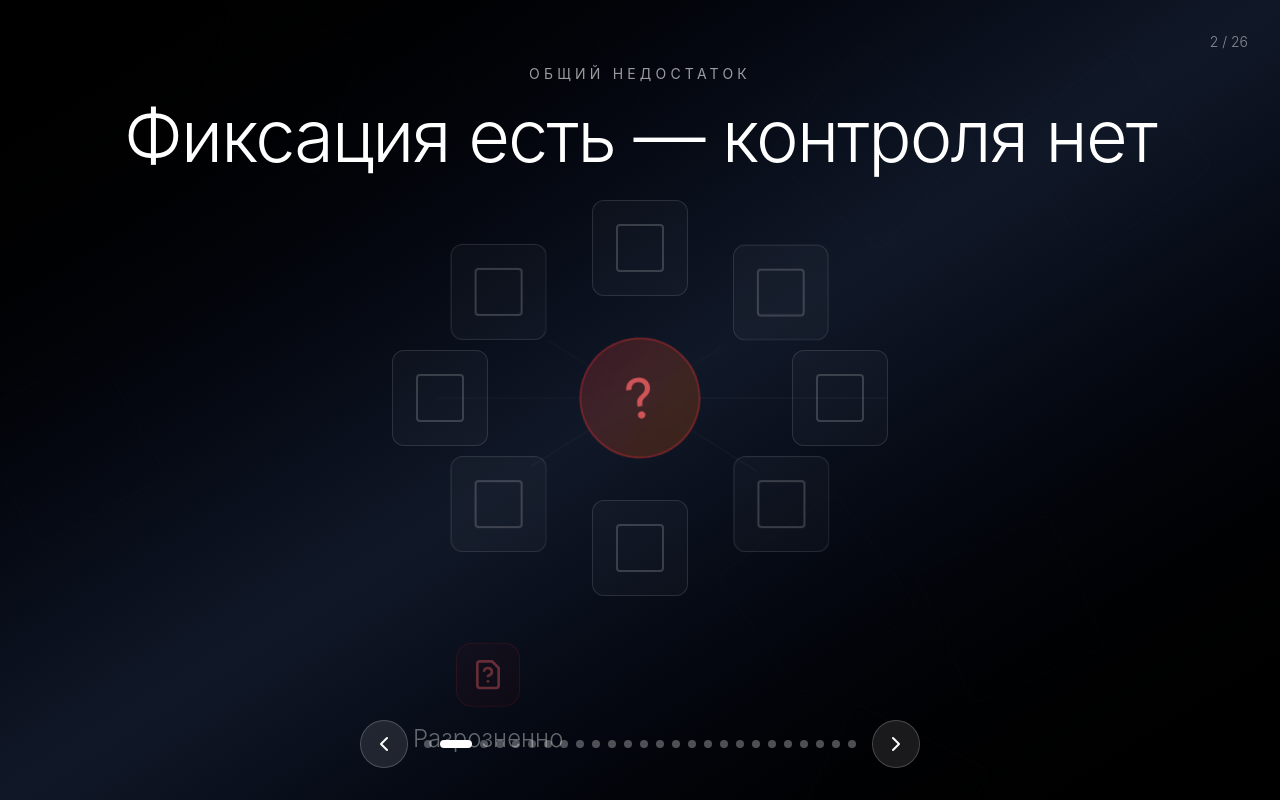
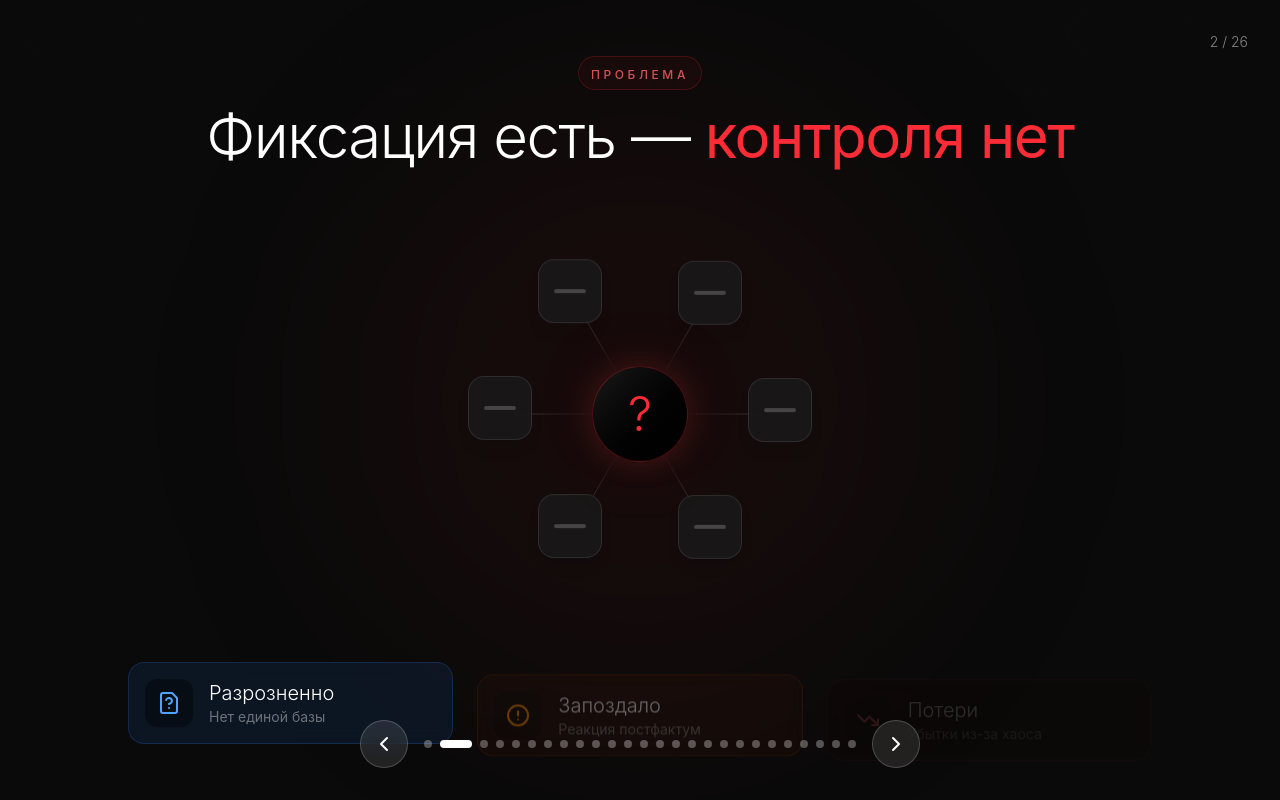
Before and after one commit to nurgu1/ozimiz.control, a React app: page / in a window 1280 px wide. Both pictures are taken after a click on the button 468 px from the left and 744 px from the top of the page. Built offline with nearby package versions, Linux system fonts and the light colour scheme; the HTML template or start-up script is replaced by a standard one.

Commit message:
Enhance Slide02Problem with detailed issues and styles
Refactor Slide02Problem component to include descriptions and styles for issues. Update animations and layout for improved visual presentation.

```diff
--- a/src/app/components/slides/Slide02Problem.tsx
+++ b/src/app/components/slides/Slide02Problem.tsx
@@ -1,145 +1,163 @@
 import { motion } from 'motion/react';
-import { FileQuestion, AlertCircle, TrendingDown } from 'lucide-react';
+import { FileQuestion, AlertCircle, TrendingDown, X } from 'lucide-react';
 
 export function Slide02Problem() {
   const issues = [
-    { label: 'Разрозненно', icon: FileQuestion },
-    { label: 'Запоздало', icon: AlertCircle },
-    { label: 'Потери', icon: TrendingDown }
+    {
+      label: 'Разрозненно',
+      desc: 'Нет единой базы',
+      icon: FileQuestion,
+      color: 'text-blue-400',
+      bg: 'bg-blue-500/10',
+      border: 'border-blue-500/20'
+    },
+    {
+      label: 'Запоздало',
+      desc: 'Реакция постфактум',
+      icon: AlertCircle,
+      color: 'text-orange-400',
+      bg: 'bg-orange-500/10',
+      border: 'border-orange-500/20'
+    },
+    {
+      label: 'Потери',
+      desc: 'Убытки из-за хаоса',
+      icon: TrendingDown,
+      color: 'text-red-400',
+      bg: 'bg-red-500/10',
+      border: 'border-red-500/20'
+    }
   ];
 
   return (
-    <div className="w-full h-full flex flex-col items-center justify-center bg-gradient-to-br from-black via-gray-900 to-black p-16 relative overflow-hidden">
-      {/* Chaotic Background Elements */}
-      <div className="absolute inset-0 overflow-hidden">
-        {[...Array(15)].map((_, i) => (
+    <div className="w-full h-screen flex flex-col items-center justify-between bg-[#0a0a0a] text-white p-6 relative overflow-hidden">
+
+      {/* Background Ambient Glow (Red/Orange for "Problem" theme) */}
+      <div className="absolute top-1/2 left-1/2 -translate-x-1/2 -translate-y-1/2 w-[600px] h-[600px] bg-red-900/10 blur-[100px] rounded-full pointer-events-none" />
+
+      {/* Chaotic Background Elements (Subtler) */}
+      <div className="absolute inset-0 overflow-hidden pointer-events-none">
+        {[...Array(8)].map((_, i) => (
           <motion.div
             key={i}
             initial={{
               x: Math.random() * window.innerWidth,
               y: Math.random() * window.innerHeight,
-              opacity: 0,
-              rotate: Math.random() * 360
+              opacity: 0
             }}
             animate={{
-              opacity: [0, 0.1, 0],
-              rotate: Math.random() * 360 + 180,
-              scale: [0.8, 1.2, 0.8]
+              y: [0, -20, 0],
+              opacity: [0.05, 0.1, 0.05],
+              rotate: [0, 45, 0]
             }}
             transition={{
-              duration: 3 + Math.random() * 2,
-              delay: Math.random() * 2,
+              duration: 5 + Math.random() * 5,
+              repeat: Infinity,
               ease: 'easeInOut'
             }}
-            className="absolute w-32 h-32 border border-white/10 rounded-lg"
+            className="absolute w-24 h-24 border border-white/5 rounded-xl"
           />
         ))}
       </div>
 
-      {/* Header */}
+      {/* 1. Header Section */}
       <motion.div
-        initial={{ opacity: 0, y: -30 }}
+        initial={{ opacity: 0, y: -20 }}
         animate={{ opacity: 1, y: 0 }}
         transition={{ duration: 0.8 }}
-        className="text-center mb-16 relative z-10"
+        className="text-center pt-8 z-10"
       >
-        <div className="text-white/60 text-sm tracking-[0.3em] uppercase mb-4">
-          Общий недостаток
+        <div className="inline-block px-3 py-1 mb-4 border border-red-500/20 rounded-full bg-red-500/5 backdrop-blur-sm">
+          <span className="text-red-400/80 text-xs tracking-[0.3em] uppercase font-medium">Проблема</span>
         </div>
-        <h1 className="text-7xl font-light text-white tracking-tight">
-          Фиксация есть — контроля нет
+        <h1 className="text-4xl md:text-6xl font-light tracking-tight text-white">
+          Фиксация есть — <span className="text-red-500 font-normal">контроля нет</span>
         </h1>
       </motion.div>
 
-      {/* Central Chaos Composition */}
-      <div className="relative w-full max-w-4xl h-96 mb-16">
-        {/* Disconnected Elements */}
-        {[...Array(8)].map((_, i) => (
+      {/* 2. Central Visualization (Responsive) */}
+      <div className="flex-1 w-full flex items-center justify-center relative my-4">
+        <div className="relative w-[300px] h-[300px] md:w-[400px] md:h-[400px]">
+
+          {/* Orbiting Elements */}
+          {[...Array(6)].map((_, i) => {
+            const angle = (i / 6) * Math.PI * 2;
+            const radius = 140; // Reduced radius to fit screen
+            const x = Math.cos(angle) * radius;
+            const y = Math.sin(angle) * radius;
+
+            return (
               <motion.div
                 key={i}
-            initial={{
-              opacity: 0,
-              scale: 0,
-              x: 0,
-              y: 0
-            }}
-            animate={{
-              opacity: 0.6,
-              scale: 1,
-              x: Math.cos((i * Math.PI * 2) / 8) * 200,
-              y: Math.sin((i * Math.PI * 2) / 8) * 150
-            }}
-            transition={{
-              duration: 1,
-              delay: 0.5 + i * 0.1,
-              ease: 'easeOut'
-            }}
+                initial={{ scale: 0, x: 0, y: 0 }}
+                animate={{ scale: 1, x, y }}
+                transition={{ delay: 0.2 + i * 0.1, duration: 0.8, type: "spring" }}
                 className="absolute top-1/2 left-1/2 -translate-x-1/2 -translate-y-1/2"
               >
-            <div className="w-24 h-24 bg-white/5 backdrop-blur-sm border border-white/20 rounded-xl flex items-center justify-center">
-              <div className="w-12 h-12 border-2 border-white/30 rounded" />
-            </div>
+                {/* Connection Line */}
+                <motion.div
+                  initial={{ height: 0, opacity: 0 }}
+                  animate={{ height: radius - 40, opacity: 1 }} // Don't touch center
+                  style={{ rotate: `${i * 60 + 90}deg`, transformOrigin: "top center" }}
+                  transition={{ delay: 1, duration: 0.5 }}
+                  className="absolute top-1/2 left-1/2 w-[1px] bg-gradient-to-b from-white/20 to-transparent -z-10"
+                />
+
+                {/* Floating Card */}
+                <motion.div
+                  animate={{ y: [0, -10, 0] }}
+                  transition={{ duration: 3, repeat: Infinity, delay: i * 0.5 }}
+                  className="w-16 h-16 bg-[#1a1a1a]/80 backdrop-blur-md border border-white/10 rounded-2xl flex items-center justify-center shadow-lg hover:border-red-500/40 transition-colors"
+                >
+                  <div className="w-8 h-1 bg-white/20 rounded-full" />
                 </motion.div>
-        ))}
+              </motion.div>
+            );
+          })}
 
-        {/* Broken Connections */}
-        <svg className="absolute inset-0 w-full h-full">
-          {[...Array(6)].map((_, i) => (
-            <motion.line
-              key={i}
-              x1="50%"
-              y1="50%"
-              x2={`${50 + Math.cos((i * Math.PI * 2) / 6) * 30}%`}
-              y2={`${50 + Math.sin((i * Math.PI * 2) / 6) * 30}%`}
-              stroke="rgba(255,255,255,0.1)"
-              strokeWidth="2"
-              strokeDasharray="10,10"
-              initial={{ pathLength: 0, opacity: 0 }}
-              animate={{ pathLength: 1, opacity: 0.3 }}
-              transition={{ duration: 1.5, delay: 1 + i * 0.1 }}
+          {/* Center "Question" Pulse */}
+          <div className="absolute top-1/2 left-1/2 -translate-x-1/2 -translate-y-1/2">
+             <motion.div
+                animate={{ scale: [1, 1.2, 1], opacity: [0.5, 0.2, 0.5] }}
+                transition={{ duration: 2, repeat: Infinity }}
+                className="absolute inset-0 bg-red-500/20 blur-2xl rounded-full"
              />
-          ))}
-        </svg>
-
-        {/* Empty Center - Question Mark */}
              <motion.div
-          initial={{ scale: 0, opacity: 0, rotate: -180 }}
-          animate={{ scale: 1, opacity: 1, rotate: 0 }}
-          transition={{ delay: 1.5, duration: 0.8 }}
-          className="absolute top-1/2 left-1/2 -translate-x-1/2 -translate-y-1/2 w-32 h-32 rounded-full bg-gradient-to-br from-red-500/20 to-orange-500/20 backdrop-blur-md border-2 border-red-500/30 flex items-center justify-center"
+               initial={{ scale: 0 }}
+               animate={{ scale: 1 }}
+               className="relative w-24 h-24 bg-gradient-to-br from-[#1a1a1a] to-black rounded-full border border-red-500/30 flex items-center justify-center shadow-[0_0_30px_rgba(239,68,68,0.2)]"
              >
-          <span className="text-6xl text-red-400/80">?</span>
+               <span className="text-5xl font-light text-red-500">?</span>
              </motion.div>
           </div>
+        </div>
+      </div>
 
-      {/* Issues */}
-      <div className="flex items-center justify-center gap-12 relative z-10">
+      {/* 3. Bottom Issues (Grid layout to stay visible) */}
+      <div className="w-full max-w-5xl z-10 pb-8">
+        <div className="grid grid-cols-1 md:grid-cols-3 gap-6">
           {issues.map((issue, index) => {
             const Icon = issue.icon;
             return (
               <motion.div
                 key={issue.label}
-              initial={{ opacity: 0, y: 30 }}
+                initial={{ opacity: 0, y: 20 }}
                 animate={{ opacity: 1, y: 0 }}
-              transition={{ delay: 2 + index * 0.2, duration: 0.6 }}
-              className="flex flex-col items-center gap-4"
+                transition={{ delay: 1.5 + index * 0.2, duration: 0.5 }}
+                className={`flex items-center gap-4 p-4 rounded-2xl border ${issue.border} ${issue.bg} backdrop-blur-sm hover:bg-opacity-20 transition-all cursor-default group`}
               >
-              <div className="w-16 h-16 rounded-2xl bg-red-500/10 border border-red-500/30 flex items-center justify-center">
-                <Icon className="w-8 h-8 text-red-400" />
+                <div className={`w-12 h-12 rounded-xl bg-black/40 flex items-center justify-center ${issue.color} group-hover:scale-110 transition-transform`}>
+                  <Icon className="w-6 h-6" />
                 </div>
-              <div className="text-2xl text-white font-light">{issue.label}</div>
+                <div>
+                  <h3 className="text-xl font-light text-white">{issue.label}</h3>
+                  <p className="text-sm text-white/40">{issue.desc}</p>
+                </div>
               </motion.div>
             );
           })}
         </div>
-
-      {/* Freeze Effect */}
-      <motion.div
-        initial={{ opacity: 0 }}
-        animate={{ opacity: 1 }}
-        transition={{ delay: 3, duration: 0.5 }}
-        className="absolute inset-0 pointer-events-none"
-      />
+      </div>
     </div>
   );
 }
```
Lines whose indentation alone changed are shown as unchanged.
